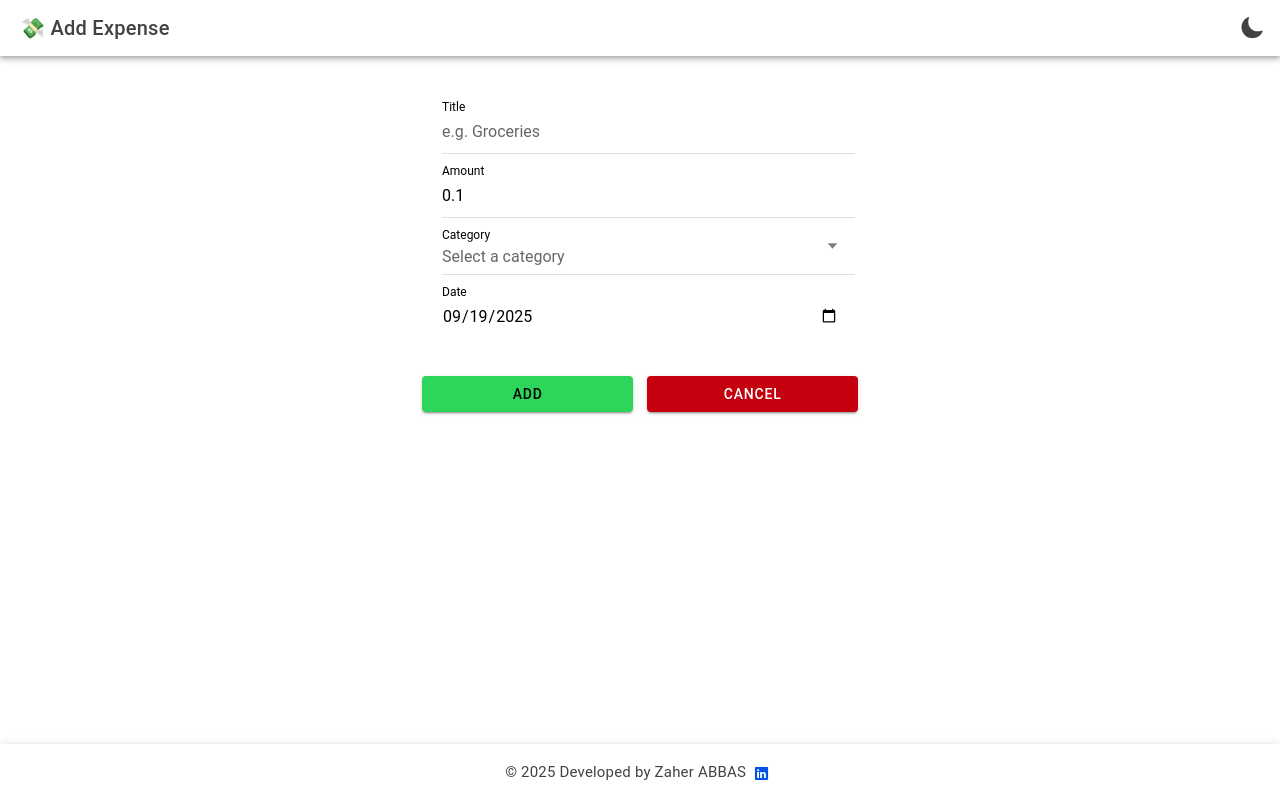
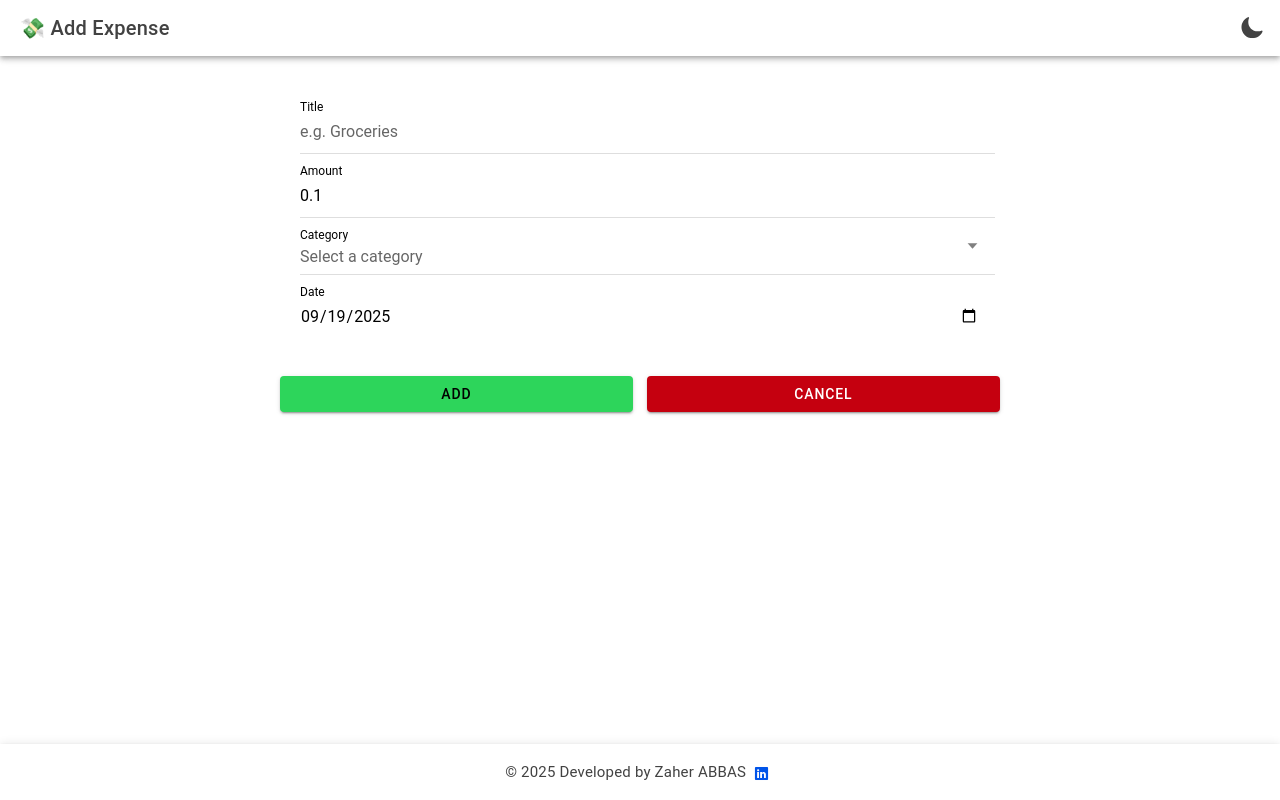
Before and after one commit to zaher-abbas/ionic-react-expenses-app, a React (Vite) app: page /add in a window 1280 px wide. Built offline with nearby package versions, Linux system fonts and the light colour scheme.

Commit message:
Adjust column sizes in AddExpense page for improved responsiveness

```diff
--- a/src/pages/AddExpense.tsx
+++ b/src/pages/AddExpense.tsx
@@ -68,7 +68,7 @@ const AddExpense: React.FC = () => {
         <IonContent fullscreen>
             <IonGrid fixed>
                 <IonRow className="ion-justify-content-center">
-                    <IonCol size="12" sizeMd="8" sizeLg="6" sizeXl="5">
+                    <IonCol size="12" sizeMd="12" sizeLg="10" sizeXl="8">
                         <form onSubmit={submit}>
                             <IonList inset>
                                 <IonItem>
```
